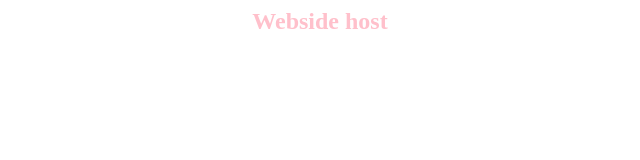
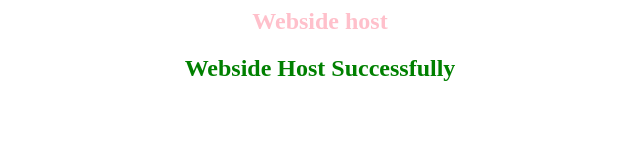
Before and after one commit to DKM1234/testing, a plain HTML site: page index.html in a window 1280 px wide. Shown: the whole page, without its empty margins (320-960 px from the left). Drawn offline with Linux system fonts and the light colour scheme.

Commit message:
second tag

```diff
--- a/index.html
+++ b/index.html
@@ -6,5 +6,6 @@
 </head>
 <body>
     <h2 style="text-align: center; color: pink; justify-content: center;">Webside host</h2>
+    <h2 style="text-align: center; color: green; justify-content: center;">Webside Host Successfully</h2>
 </body>
 </html>
```
